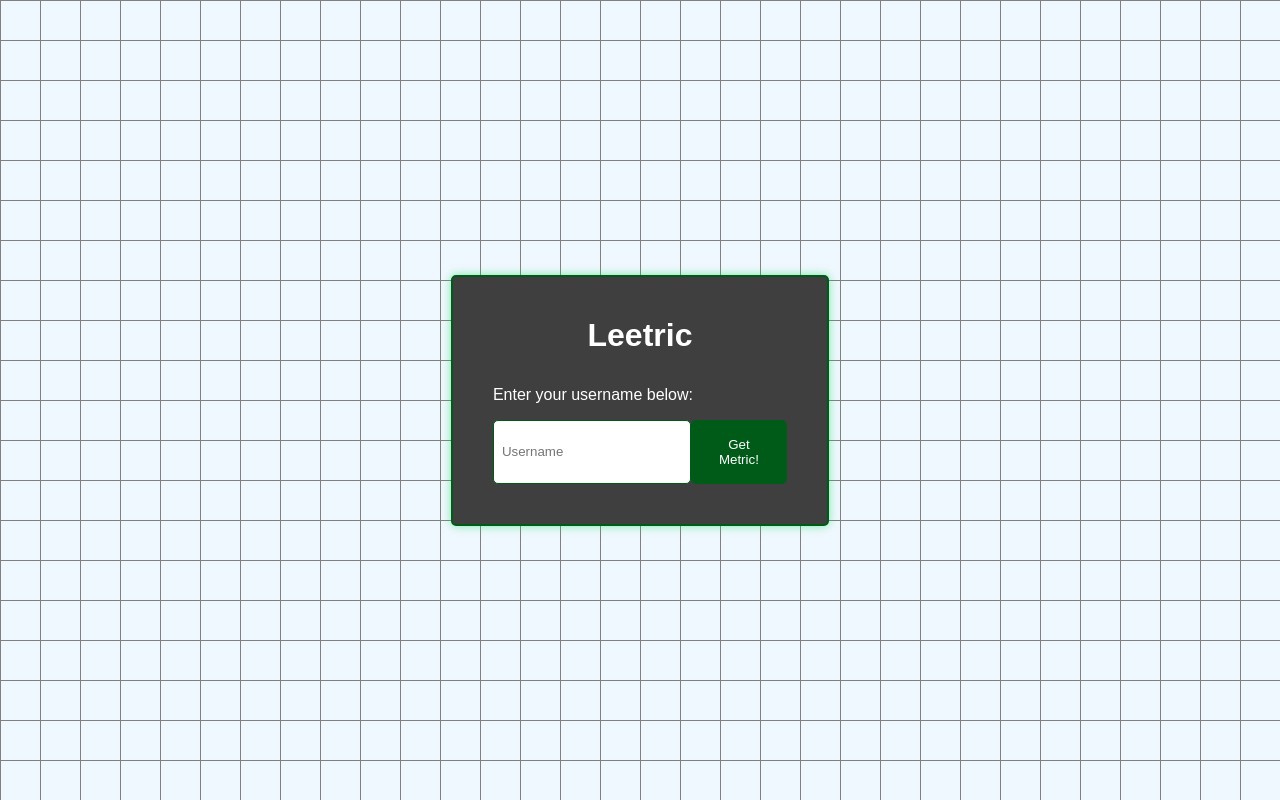
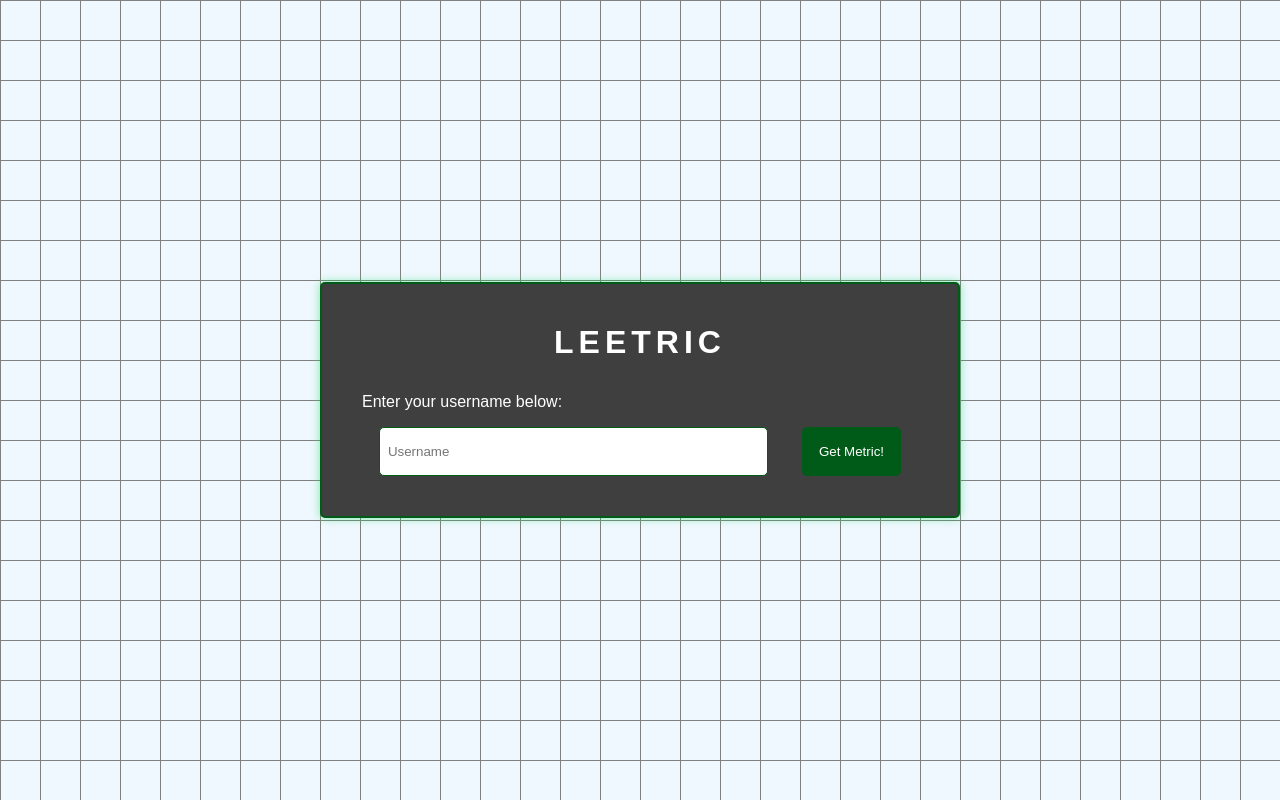
Before and after one commit to realsahilsaini/Leetric, a plain HTML site: page index.html in a window 1280 px wide. Drawn offline with Linux system fonts and the light colour scheme.

Commit message:
UI update

```diff
--- a/index.html
+++ b/index.html
@@ -12,7 +12,7 @@
 
   <div class="container">
 
-    <h1>Leetric</h1>
+    <h1>LEETRIC</h1>
 
     <div class="user">
 
--- a/style.css
+++ b/style.css
@@ -29,6 +29,7 @@ body{
   background-color: #3f3f3f;
   padding: 2.5rem;
   border-radius: 5px;
+  width: 50%;
   /* max-width: 900px; */
   border: 2px solid #005b18;
   box-shadow: 0 0 10px rgba(0, 219, 73, 0.5);
@@ -53,6 +54,8 @@ body{
 .container > h1{
   text-align: center;
   font-size: 2rem;
+  font-weight: 900;
+  letter-spacing: 5px;
 }
 
 .user{
```
